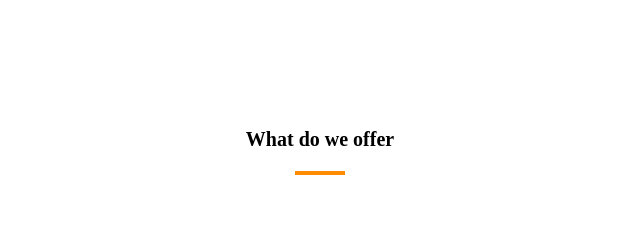
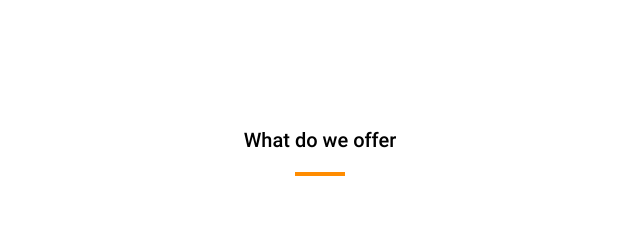
Before and after one commit to staysey/if-html, a plain HTML site: page project_2_design/index.html in a window 1280 px wide. Shown: the top 240 px of the page, 320-960 px from the left. Drawn offline with Linux system fonts and the light colour scheme.

Commit message:
hw num 5 finally done

```diff
--- a/project_2_design/index.html
+++ b/project_2_design/index.html
@@ -8,7 +8,7 @@
 <body>
 <div class="container-wrapper">
     <div class="header-wrapper">
-        <label class="offer-text"><b>What do we offer</b></label>
+        <label class="offer-text">What do we offer</label>
         <p class="rectangle"></p>
     </div>
 
--- a/project_2_design/style.css
+++ b/project_2_design/style.css
@@ -1,6 +1,24 @@
+@font-face {
+    font-family: 'Roboto';
+    font-style: normal;
+    font-display: swap;
+    font-weight: 400;
+    src: url(fonts/Roboto-Regular.woff2) format('woff2');
+}
+@font-face {
+    font-family: 'Roboto';
+    font-style: normal;
+    font-display: swap;
+    font-weight: 500;
+    src: url(fonts/Roboto-Medium.woff2) format('woff2');
+}
+
+body{
+    font-family: 'Roboto';
+}
+
 .container-wrapper{
     max-width: 1440px;
-    max-height: 587px;
 }
 
 .header-wrapper{
@@ -12,6 +30,7 @@
 
 .offer-text{
     font-size: 20px;
+    font-weight: 500;
 }
 
 .rectangle {
@@ -26,6 +45,7 @@
    justify-content: space-around;
    padding-top: 72px;
    padding-bottom: 122px;
+   font-weight: 400;
 }
 
 ._alignment{
```
Also changed, not shown: project_2_design/fonts/Roboto-Medium.woff2 (added), project_2_design/fonts/Roboto-Regular.woff2 (added).
